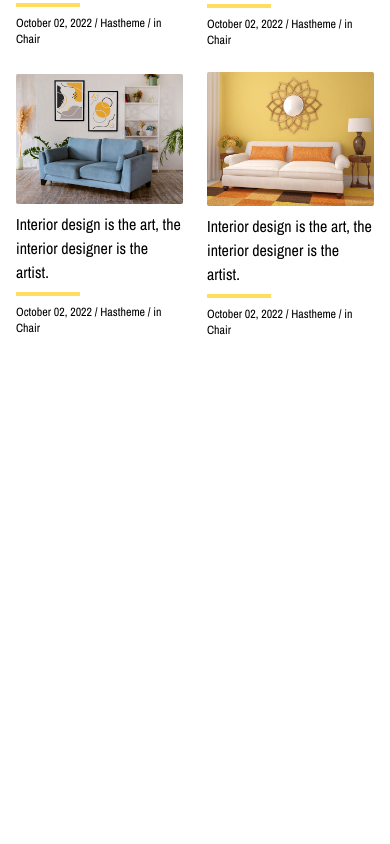
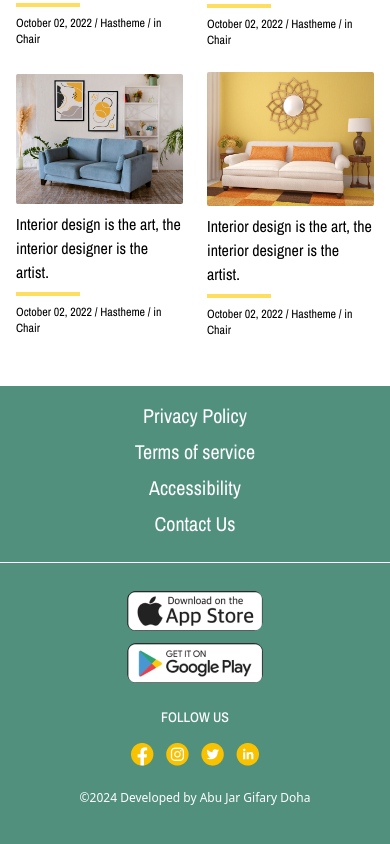
Before and after one commit to gifarydoha/kabbik-jrk-task, a React (Vite) app: page / in a window 390 px wide. Shown: the part 3370-4214 px from the top of the page. Before the commit the page ends 3756 px from the top, so only its background shows below. Built offline with nearby package versions, Linux system fonts and the light colour scheme; a web font is replaced by a local one.

Commit message:
footer added

```diff
--- /dev/null
+++ b/src/Components/Footer/Footer.jsx
@@ -0,0 +1,51 @@
+import React from "react";
+import appStore from "../../assets/Images/Footer/app-store.png";
+import playStore from "../../assets/Images/Footer/play-store.png";
+import facebook from "../../assets/Images/Footer/facebook.png";
+import instagram from "../../assets/Images/Footer/instagram.png";
+import twitter from "../../assets/Images/Footer/twitter.png";
+import linkedin from "../../assets/Images/Footer/linkedin.png";
+
+const Footer = () => {
+  return (
+    <section className="bg-sea-green-300 text-white">
+      <div className="text-xl flex flex-col lg:flex-row justify-center items-center  py-4 space-y-2 lg:space-y-0 lg:space-x-5">
+        <p>
+          Privacy Policy
+          <span className="lg:ml-4 lg:border-r-2"></span>
+        </p>
+        <p>
+          Terms of service <span className="lg:ml-4 lg:border-r-2"></span>
+        </p>
+
+        <p>
+          Accessibility <span className="lg:ml-4 lg:border-r-2"></span>
+        </p>
+
+        <p>Contact Us</p>
+      </div>
+      <p className="my-2 lg:my-3 lg:w-[1290px] border-white pb-5 border-t-[.5px] mx-auto"></p>
+      {/* store icon */}
+      <div className="pb-16 flex justify-center items-center flex-col">
+        <div className="flex justify-center gap-3 flex-col lg:flex-row mb-6">
+          <img src={appStore} alt="" />
+          <img src={playStore} alt="" />
+        </div>
+        <div>
+          <p className="text-center mb-4 text-sm font-medium">FOLLOW US</p>
+          <div className="flex justify-center items-center space-x-3">
+            <img src={facebook} alt="" />
+            <img src={instagram} alt="" />
+            <img src={twitter} alt="" />
+            <img src={linkedin} alt="" />
+          </div>
+          <p className="font-sans text-xs mt-6">
+            &copy;2024 Developed by Abu Jar Gifary Doha
+          </p>
+        </div>
+      </div>
+    </section>
+  );
+};
+
+export default Footer;
--- a/src/Components/Navbar/Navbar.jsx
+++ b/src/Components/Navbar/Navbar.jsx
@@ -11,7 +11,7 @@ const Navbar = () => {
   //   navigation links
   const navItems = (
     <>
-      <div className="flex flex-col md:flex-row md:mx-6">
+      <div className="flex flex-col items-center md:flex-row md:mx-6">
         <a className="navigation-links" href="#">
           Home
         </a>
@@ -21,12 +21,12 @@ const Navbar = () => {
         <a className="navigation-links" href="#">
           Services
         </a>
-        <a className="navigation-links" href="#">
+        <a className=" login-btn" href="#">
           Login
         </a>
       </div>
       <div className="flex justify-center md:block">
-        <a className="nav-cart" href="#">
+        <a className="nav-cart mt-4 lg:mt-0" href="#">
           <img src={cartIcon} alt="" />
         </a>
       </div>
--- a/src/Home/Home.jsx
+++ b/src/Home/Home.jsx
@@ -14,6 +14,7 @@ import Popular from "../Components/Popular/Popular";
 import Furniture from "../Components/Furniture/Furniture";
 import Fit from "../Components/Fit/Fit";
 import Blog from "../Components/Blog/Blog";
+import Footer from "../Components/Footer/Footer";
 
 const Home = () => {
   return (
@@ -24,6 +25,7 @@ const Home = () => {
       <Furniture />
       <Fit />
       <Blog />
+      <Footer />
     </main>
   );
 };
--- a/src/index.css
+++ b/src/index.css
@@ -60,6 +60,10 @@ body {
     @apply px-3 lg:px-6 py-1 lg:py-2 whitespace-nowrap font-medium tracking-wide text-white capitalize transition-colors duration-300 transform bg-sea-green-700 rounded-md hover:bg-sea-green-500;
 }
 
+.login-btn{
+    @apply px-5 py-1.5 whitespace-nowrap font-medium tracking-wide text-white capitalize transition-colors duration-300 transform bg-sea-green-700 rounded-3xl hover:bg-sea-green-500;
+}
+
 .yellow-btn{
     @apply text-xs lg:text-base px-3 lg:px-6 py-1 lg:py-2 whitespace-nowrap font-medium tracking-wide text-black capitalize transition-colors duration-300 transform bg-gold-yellow-500 rounded-md hover:bg-gold-yellow-700;
 }
```
Also changed, not shown: src/assets/Images/Footer/twitter.png.
